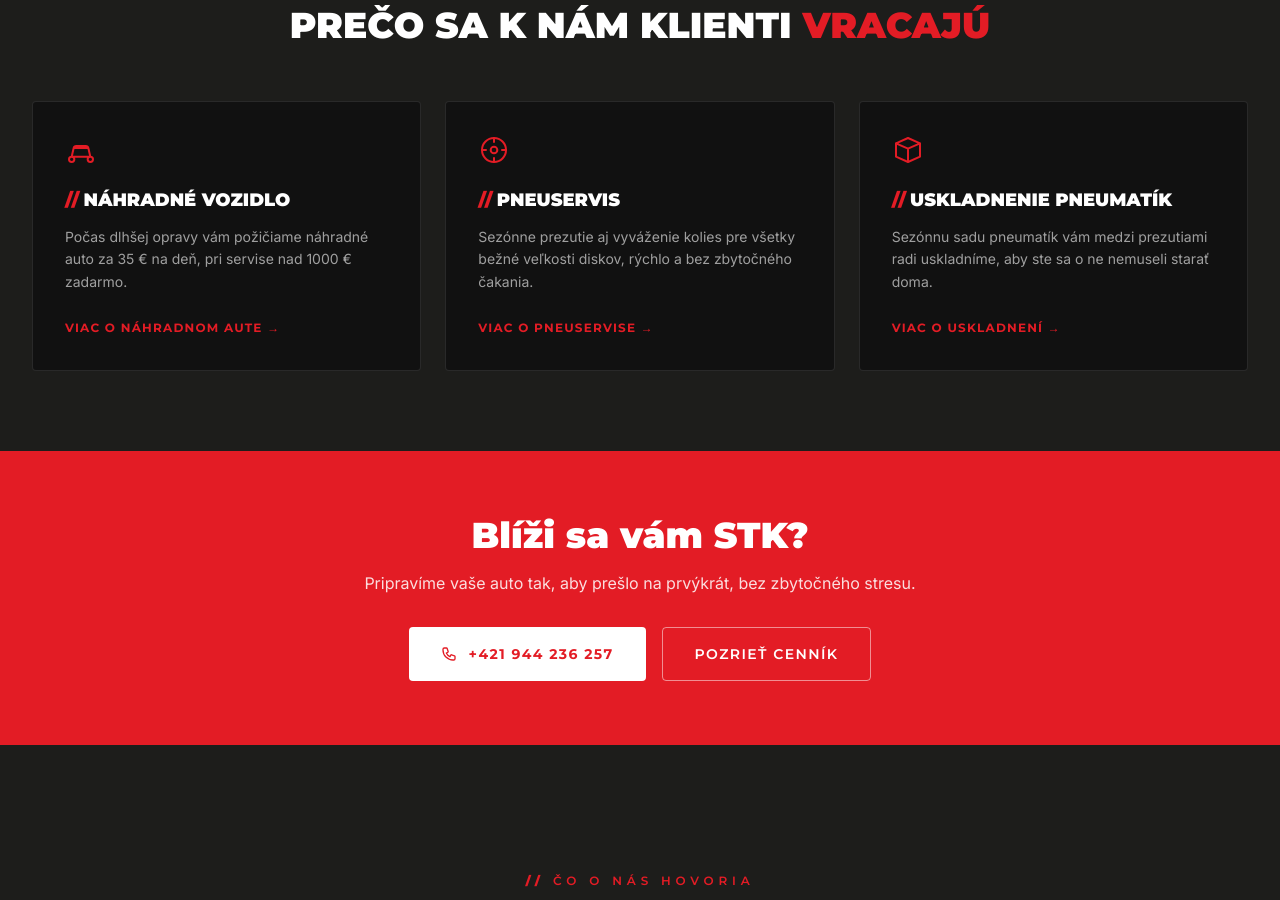
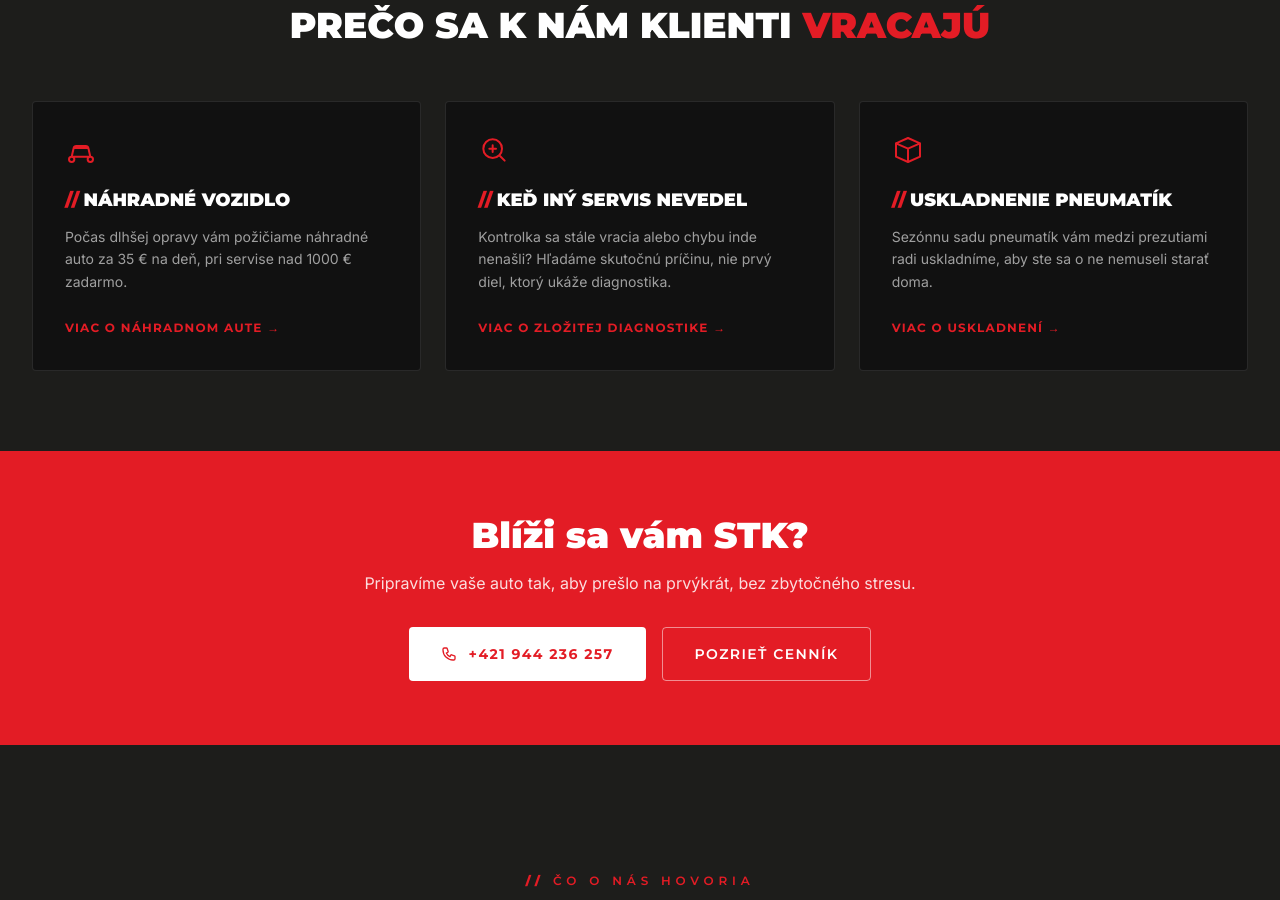
Before and after one commit to studioforma/ludato, a Next.js app: page / in a window 1280 px wide. Shown: the part 4120-5020 px from the top of the page. Built offline with nearby package versions, Linux system fonts and the light colour scheme.

Commit message:
Nahraď kartu pneuservisu v Prečo Ludato zložitou diagnostikou
Co-Authored-By: Claude Opus 5.5 <noreply@anthropic.com>

```diff
--- a/src/components/MoreServicesSection.tsx
+++ b/src/components/MoreServicesSection.tsx
@@ -20,16 +20,15 @@ const extras = [
     {
         icon: (
             <svg viewBox="0 0 24 24" fill="none" stroke="currentColor" strokeWidth="1.5" className="w-8 h-8">
-                <circle cx="12" cy="12" r="9" />
-                <circle cx="12" cy="12" r="2.5" />
-                <path strokeLinecap="round" d="M12 3v3M12 18v3M21 12h-3M6 12H3" />
+                <circle cx="11" cy="11" r="7" />
+                <path strokeLinecap="round" strokeLinejoin="round" d="M20 20l-3.5-3.5M8.5 11h5M11 8.5v5" />
             </svg>
         ),
-        title: 'PNEUSERVIS',
+        title: 'KEĎ INÝ SERVIS NEVEDEL',
         description:
-            'Sezónne prezutie aj vyváženie kolies pre všetky bežné veľkosti diskov, rýchlo a bez zbytočného čakania.',
-        href: '/sluzby/pneuservis-bratislava',
-        linkLabel: 'Viac o pneuservise',
+            'Kontrolka sa stále vracia alebo chybu inde nenašli? Hľadáme skutočnú príčinu, nie prvý diel, ktorý ukáže diagnostika.',
+        href: '/sluzby/zlozita-diagnostika-bratislava',
+        linkLabel: 'Viac o zložitej diagnostike',
     },
     {
         icon: (
```
